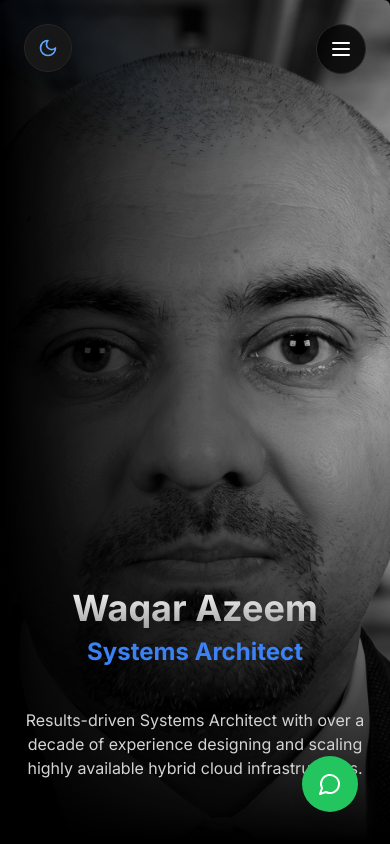
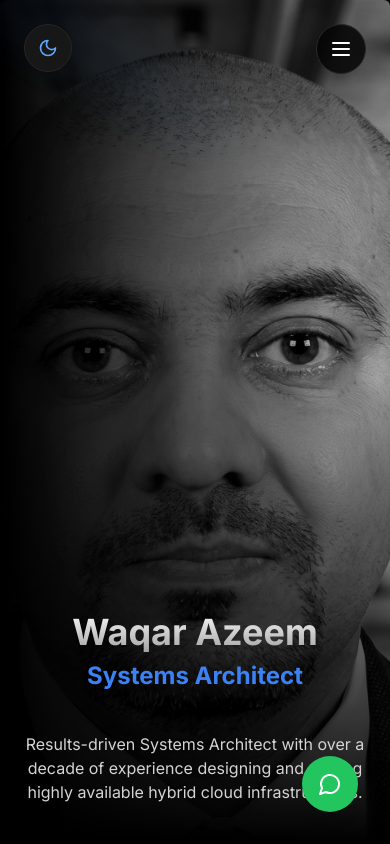
Before and after one commit to induslevel/waqar-portfolio, a Next.js app: page / in a window 390 px wide. Shown: the top 844 px of the page. Built offline with nearby package versions, Linux system fonts and the light colour scheme.

Commit message:
adjusting text over image

```diff
--- a/src/components/Hero.tsx
+++ b/src/components/Hero.tsx
@@ -6,7 +6,7 @@ import Image from "next/image";
 
 export function Hero() {
   return (
-    <div id="home" className="h-[50rem] min-h-[100dvh] md:min-h-[50rem] w-full rounded-md flex flex-col justify-end pb-12 md:pb-0 md:flex-row md:items-center md:justify-center bg-white dark:bg-black/[0.96] antialiased bg-grid-black/[0.02] dark:bg-grid-white/[0.02] relative overflow-hidden">
+    <div id="home" className="min-h-[100dvh] md:h-[50rem] md:min-h-[50rem] w-full rounded-md flex flex-col justify-end pb-6 pt-20 md:pb-0 md:pt-0 md:flex-row md:items-center md:justify-center bg-white dark:bg-black/[0.96] antialiased bg-grid-black/[0.02] dark:bg-grid-white/[0.02] relative overflow-hidden">
       <Spotlight
         className="-top-40 left-0 md:left-60 md:-top-20"
         fill="rgba(59, 130, 246, 0.2)"
@@ -15,12 +15,12 @@ export function Hero() {
       {/* Background Image Integration */}
       <div className="absolute right-0 top-0 h-full w-full md:w-1/2 opacity-80 dark:opacity-90 pointer-events-none transition-opacity duration-500">
         <div className="absolute inset-0 bg-gradient-to-r from-white via-white/50 to-transparent md:via-white/10 dark:from-black dark:via-black/50 md:dark:via-black/10 dark:to-transparent z-10" />
-        <div className="absolute inset-0 bg-gradient-to-b from-transparent via-transparent via-[50%] md:via-[90%] to-white dark:to-black z-10" />
+        <div className="absolute inset-0 bg-gradient-to-b from-transparent via-transparent via-[45%] md:via-[90%] to-white dark:to-black z-10" />
         <Image
           src="/profile.jpg"
           alt="Waqar Azeem"
           fill
-          className="object-cover object-top md:object-center grayscale hover:grayscale-0 transition-all duration-1000"
+          className="object-cover object-[center_0%] md:object-center grayscale hover:grayscale-0 transition-all duration-1000"
           priority
         />
       </div>
```
